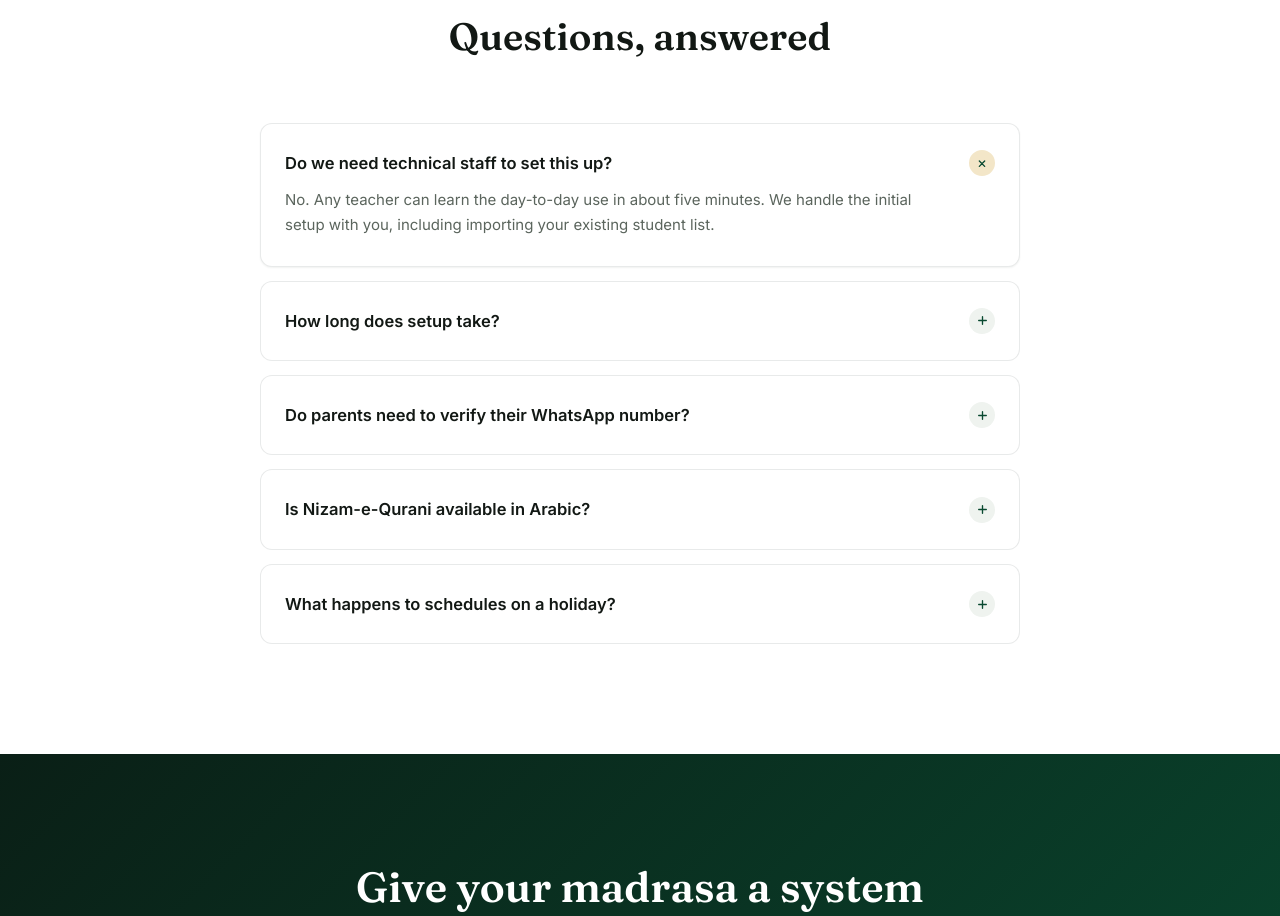
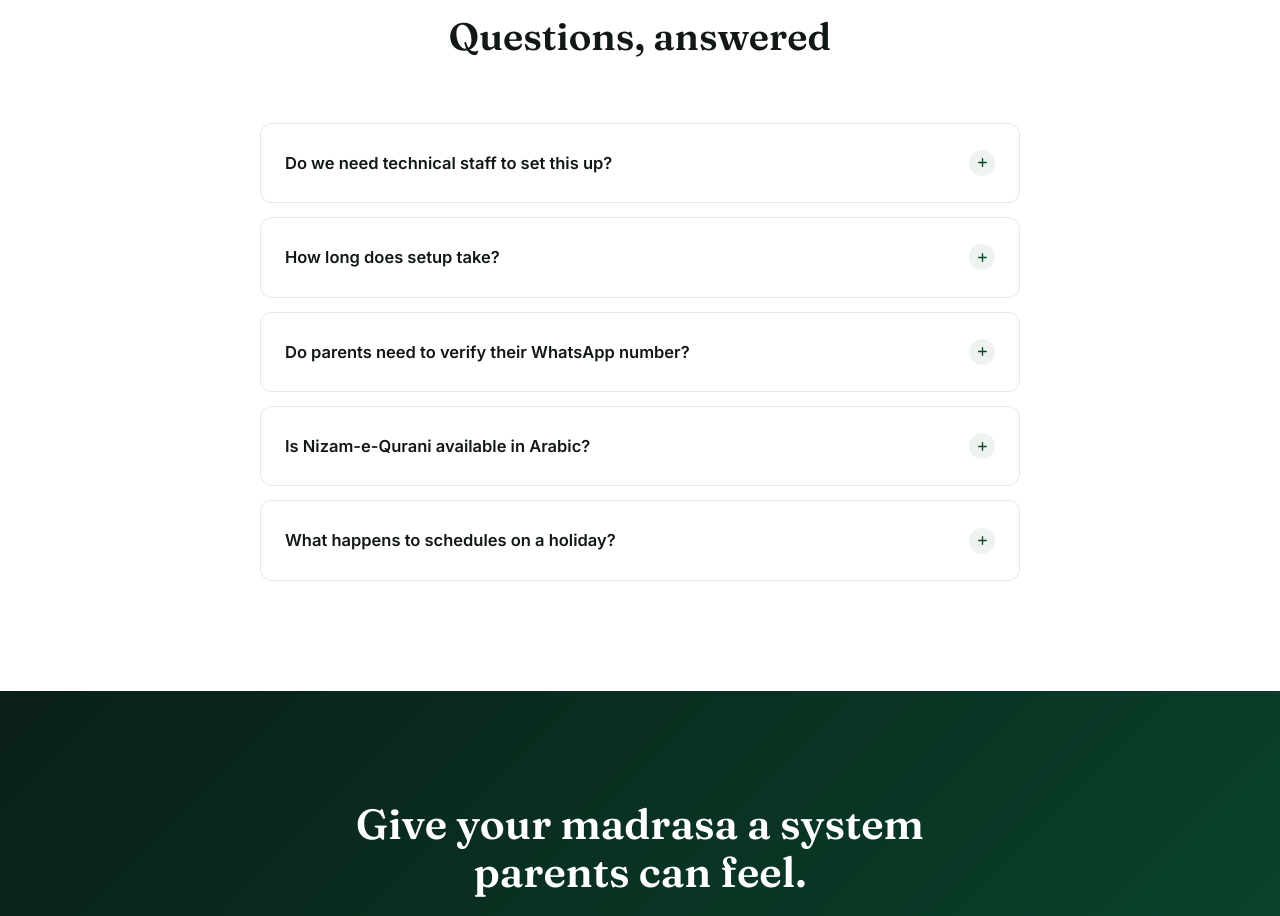
Before and after one commit to mobeen9876/Quran-Academy-landing-page, a React (Vite) app: page / in a window 1280 px wide. Shown: the part 5960-6876 px from the top of the page. Built offline with nearby package versions, Linux system fonts and the light colour scheme.

Commit message:
Fix FAQ first item open by default on page load

```diff
--- a/src/components/FAQ.jsx
+++ b/src/components/FAQ.jsx
@@ -2,7 +2,6 @@
   {
     q: 'Do we need technical staff to set this up?',
     a: 'No. Any teacher can learn the day-to-day use in about five minutes. We handle the initial setup with you, including importing your existing student list.',
-    open: true,
   },
   {
     q: 'How long does setup take?',
@@ -35,7 +34,7 @@
         <div className="section-head reveal"><h2>Questions, answered</h2></div>
         <div className="faq">
           {faqs.map((f, i) => (
-            <details key={i} open={f.open || undefined}>
+            <details key={i}>
               <summary>
                 {f.q}
                 <span className="plus"><PlusIcon /></span>
```
